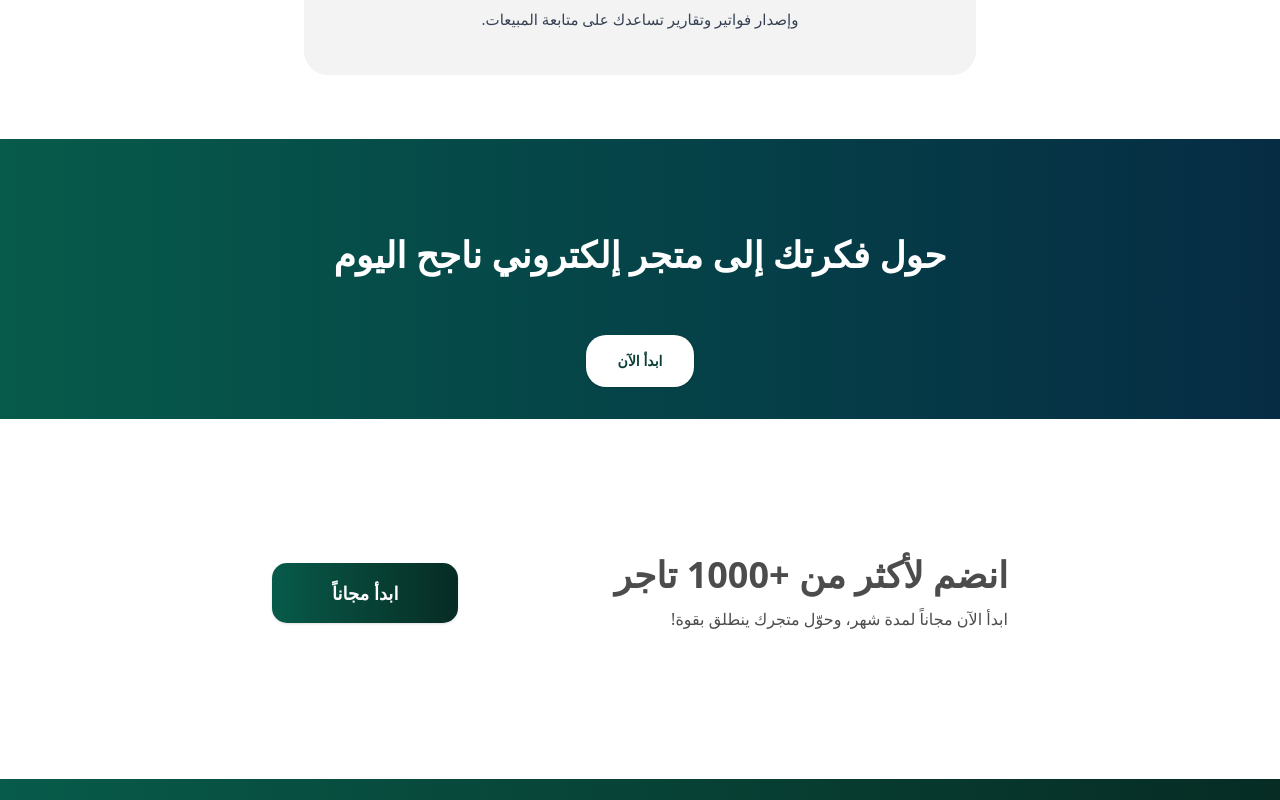
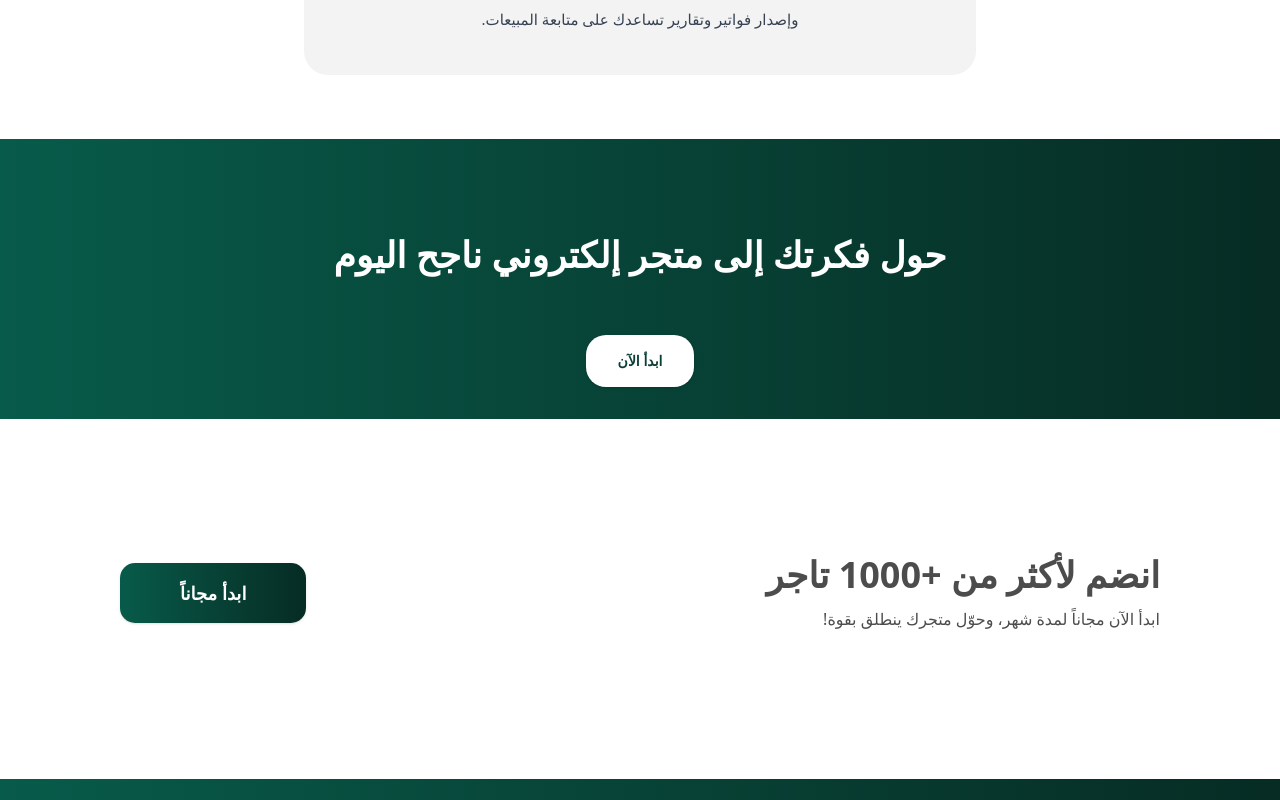
Before and after one commit to nesmamanasra/strx-co, a React (Vite) app: page / in a window 1280 px wide. Shown: the part 4780-5580 px from the top of the page. Built offline with nearby package versions, Linux system fonts and the light colour scheme.

Commit message:
edit margin left and right to info section

```diff
--- a/src/app/components/home/TwoInfoSections.jsx
+++ b/src/app/components/home/TwoInfoSections.jsx
@@ -3,7 +3,7 @@ export default function TwoInfoSections() {
   return (
     <div dir="rtl" className="w-full">
       {/* Section 1 (green banner) */}
-      <section className="w-full  bg-gradient-to-l from-[#062C44] to-[#075B4A] h-70">
+      <section className="w-full  bg-gradient-to-l from-[#062C24] to-[#075B4A] h-70">
         <div className="mx-auto max-w-6xl px-4 py-10 sm:py-14">
           <div className="flex flex-col items-center justify-center text-center">
             <h2 className="text-lg sm:text-4xl font-semibold text-white mb-10 mt-10">
@@ -21,12 +21,12 @@ export default function TwoInfoSections() {
       </section>
 
       {/* Section 2 (white banner) */}
-      <section className="w-full bg-white  h-70">
-        <div className="mx-auto max-w-3xl px-4 py-10 sm:py-14 mt-20 ">
+<section className="w-full bg-white h-70 px-30">
+  <div className="mx-auto w-full max-w-7xl py-10 sm:py-14 mt-20">
     <div className="flex flex-col gap-6 sm:flex-row sm:items-center sm:justify-between">
 
       {/* Right text */}
-            <div className="sm:order-1 text-right">
+      <div className="text-right">
         <h3 className="text-lg sm:text-4xl font-semibold text-[#4C4C4C]">
           انضم لأكثر من <span className="font-extrabold">+1000</span> تاجر
         </h3>
@@ -36,17 +36,24 @@ export default function TwoInfoSections() {
       </div>
 
       {/* Left button */}
-            <div className="sm:order-2">
+      <div className="text-left">
         <button
           type="button"
-                className="inline-flex items-center justify-center rounded-[15px] bg-gradient-to-l from-[#062C24] to-[#075B4A] px-15 py-4 text-lg font-semibold text-white shadow-sm hover:opacity-95"
+          className="inline-flex items-center justify-center rounded-[15px]
+                     bg-gradient-to-l from-[#062C24] to-[#075B4A]
+                     px-15 py-4 text-lg font-semibold text-white
+                     shadow-sm hover:opacity-95"
         >
           ابدأ مجاناً
         </button>
       </div>
+
     </div>
   </div>
 </section>
+
+
+
     </div>
   );
 }
```
Lines whose indentation alone changed are shown as unchanged.
